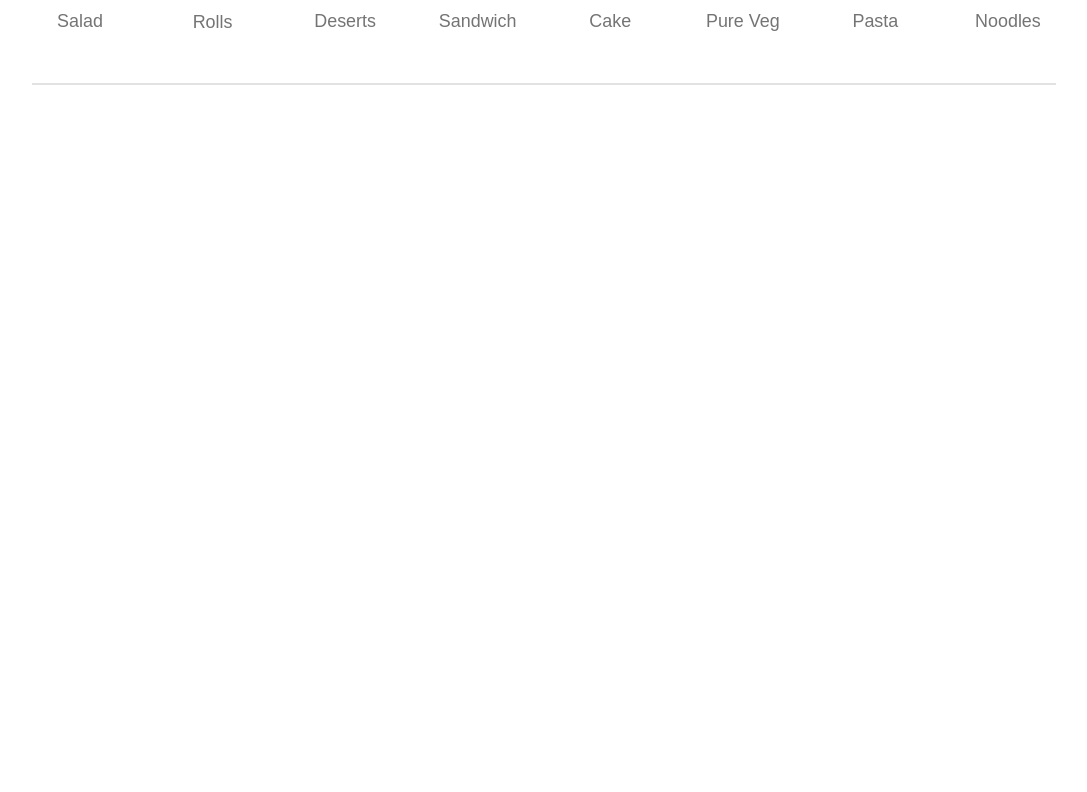
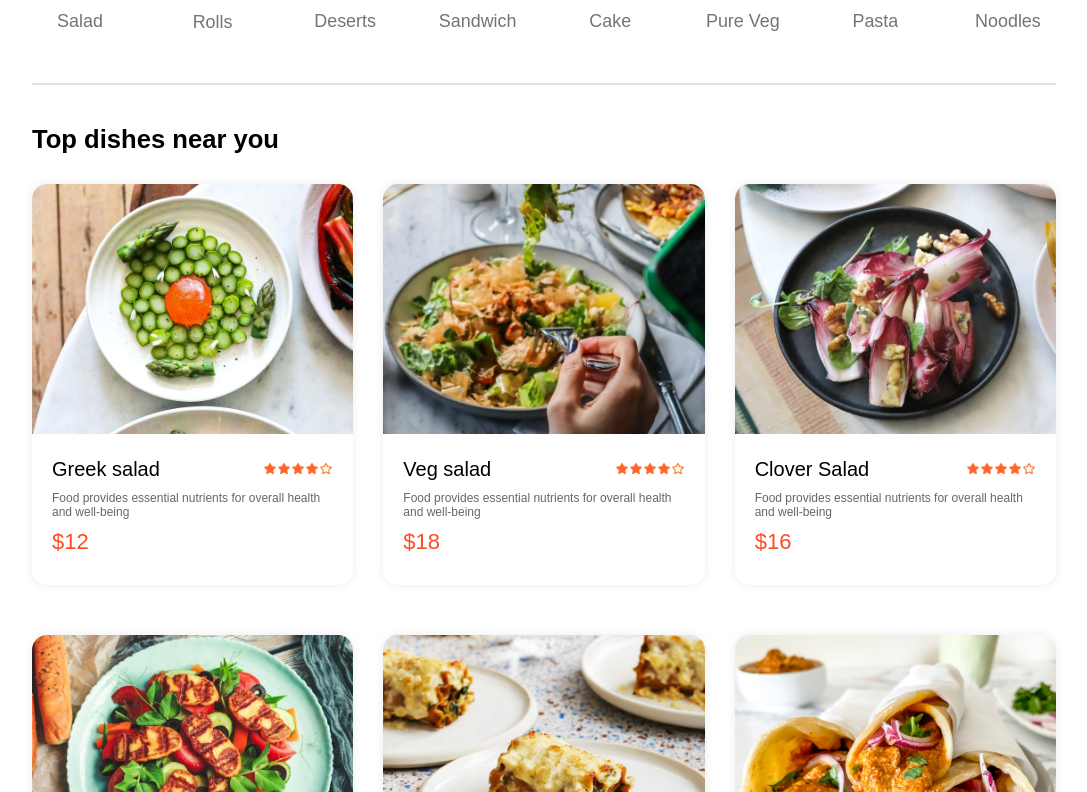
Before and after one commit to Rajakoushik63/FoodDelivary, a React (Vite) app: page / in a window 1280 px wide. Shown: the part 808-1600 px from the top of the page, without its empty margins (96-1183 px from the left). Before the commit the page ends 903 px from the top, so only its background shows below. Built offline with nearby package versions, Linux system fonts and the light colour scheme.

Commit message:
added the FoodDisplay and FoodItem and added thier css properties

```diff
--- /dev/null
+++ b/src/components/FoodDisplay/FoodDisplay.css
@@ -0,0 +1,14 @@
+.food-display {
+  margin-top: 30px;
+}
+.food-display h2 {
+  font-size: max(2vw, 24px);
+  font-weight: 600;
+}
+.food-display-list {
+  display: grid;
+  grid-template-columns: repeat(auto-fill, minmax(240px, 1fr));
+  margin-top: 30px;
+  gap: 30px;
+  row-gap: 50px;
+}
--- /dev/null
+++ b/src/components/FoodDisplay/FoodDisplay.jsx
@@ -0,0 +1,37 @@
+import { useContext } from "react";
+import { StoreContext } from "../context/StoreContext"; // Ensure correct path
+import "./FoodDisplay.css";
+import FoodItem from "../FoodItem/FoodItem";
+import PropTypes from "prop-types";
+
+const FoodDisplay = ({ category }) => {
+  const { food_list } = useContext(StoreContext);
+
+  return (
+    <div className="food-display" id="food-display">
+      <h2>Top dishes near you</h2>
+      <div className="food-display-list">
+        {food_list.map((item) => {
+          if (category === "All" || category === item.category) {
+            return (
+              <FoodItem
+                key={item._id}
+                image={item.image}
+                name={item.name}
+                desc={item.description}
+                price={item.price}
+                id={item._id}
+              />
+            );
+          }
+        })}
+      </div>
+    </div>
+  );
+};
+
+FoodDisplay.propTypes = {
+  category: PropTypes.string.isRequired,
+};
+
+export default FoodDisplay;
--- /dev/null
+++ b/src/components/FoodItem/FoodItem.css
@@ -0,0 +1,69 @@
+.food-item {
+  width: 100%;
+  margin: auto;
+  border-radius: 15px;
+  box-shadow: 0px 0px 10px #00000015;
+  transition: 0.3s;
+  animation: fadeIn 1s;
+}
+.food-item:hover {
+  transform: scale(1.02);
+}
+.food-item-img-container {
+  position: relative;
+}
+.food-item-img-container .add {
+  width: 35px;
+  position: absolute;
+  bottom: 15px;
+  right: 15px;
+  cursor: pointer;
+  border-radius: 50%;
+}
+.food-item-img-container .add:hover {
+  border: 2px solid #ff4c24;
+}
+.food-item-image {
+  width: 100%;
+  border-radius: 15px 15px 0px 0px;
+}
+.food-item-counter {
+  position: absolute;
+  bottom: 15px;
+  right: 15px;
+  display: flex;
+  align-items: center;
+  gap: 10px;
+  padding: 6px;
+  border-radius: 50px;
+  background-color: white;
+}
+.food-item-counter img {
+  width: 30px;
+}
+.food-item-info {
+  padding: 20px;
+}
+.food-item-name-rating {
+  display: flex;
+  justify-content: space-between;
+  align-items: center;
+  margin-bottom: 10px;
+}
+.food-item-name-rating p {
+  font-size: 20px;
+  font-weight: 500;
+}
+.food-item-name-rating img {
+  width: 70px;
+}
+.food-item-desc {
+  color: #676767;
+  font-size: 12px;
+}
+.food-item-price {
+  color: #ff4c24;
+  font-size: 22px;
+  font-weight: 500;
+  margin: 10px 0px;
+}
--- /dev/null
+++ b/src/components/FoodItem/FoodItem.jsx
@@ -0,0 +1,34 @@
+// import { useContext } from 'react'
+import "./FoodItem.css";
+import { assets } from "../../assets/assets";
+// import { StoreContext } from '../../Context/StoreContext';
+import PropTypes from "prop-types";
+
+const FoodItem = ({ image, name, price, desc, id }) => {
+  // const [itemCount, setItemCount] = useState(0);
+  // const {cartItems,addToCart,removeFromCart,url,currency} = useContext(StoreContext);
+  return (
+    <div className="food-item" id={id}>
+      <div className="food-item-img-container">
+        <img className="food-item-image" src={image} alt="" />
+      </div>
+      <div className="food-item-info">
+        <div className="food-item-name-rating">
+          <p>{name}</p>
+          <img src={assets.rating_starts} alt="" />
+        </div>
+        <p className="food-item-desc">{desc}</p>
+        <p className="food-item-price">${price}</p>
+      </div>
+    </div>
+  );
+};
+
+FoodItem.propTypes = {
+  image: PropTypes.string.isRequired,
+  name: PropTypes.string.isRequired,
+  desc: PropTypes.string.isRequired,
+  price: PropTypes.number.isRequired,
+  id: PropTypes.string.isRequired,
+};
+export default FoodItem;
--- a/src/components/Home/Home.jsx
+++ b/src/components/Home/Home.jsx
@@ -1,15 +1,17 @@
-// import React from 'react'
 import { useState } from "react";
 import ExploreMenu from "../ExploreMenu/ExploreMenu";
 import Header from "../Header/Header";
+import FoodDisplay from "../FoodDisplay/FoodDisplay"; // Ensure correct import
 import "./Home.css";
 
 const Home = () => {
   const [category, setCategory] = useState("All");
+
   return (
     <div>
       <Header />
       <ExploreMenu category={category} setCategory={setCategory} />
+      <FoodDisplay category={category} /> {/* Passing category prop */}
     </div>
   );
 };
--- /dev/null
+++ b/src/components/context/StoreContext.jsx
@@ -0,0 +1,3 @@
+import { createContext } from "react";
+
+export const StoreContext = createContext(null);
--- /dev/null
+++ b/src/components/context/StoreContextProvider.jsx
@@ -0,0 +1,21 @@
+// import React from "react";
+import { StoreContext } from "./StoreContext";
+import PropTypes from "prop-types";
+import { food_list } from "../../assets/assets";
+
+const StoreContextProvider = (props) => {
+  const contextValue = { food_list };
+
+  return (
+    <StoreContext.Provider value={contextValue}>
+      {props.children}
+    </StoreContext.Provider>
+  );
+};
+
+StoreContextProvider.propTypes = {
+  children: PropTypes.node.isRequired,
+};
+
+// Ensure this is a named export
+export { StoreContextProvider };
--- a/src/main.jsx
+++ b/src/main.jsx
@@ -3,9 +3,12 @@
 import "./index.css";
 import App from "./App.jsx";
 import { BrowserRouter } from "react-router-dom";
+import { StoreContextProvider } from "./components/context/StoreContextProvider"; // Ensure correct path
 
 createRoot(document.getElementById("root")).render(
-  <BrowserRouter>
-    <App />
-  </BrowserRouter>
+  <StoreContextProvider>
+    <BrowserRouter>
+      <App />
+    </BrowserRouter>
+  </StoreContextProvider>
 );
```
